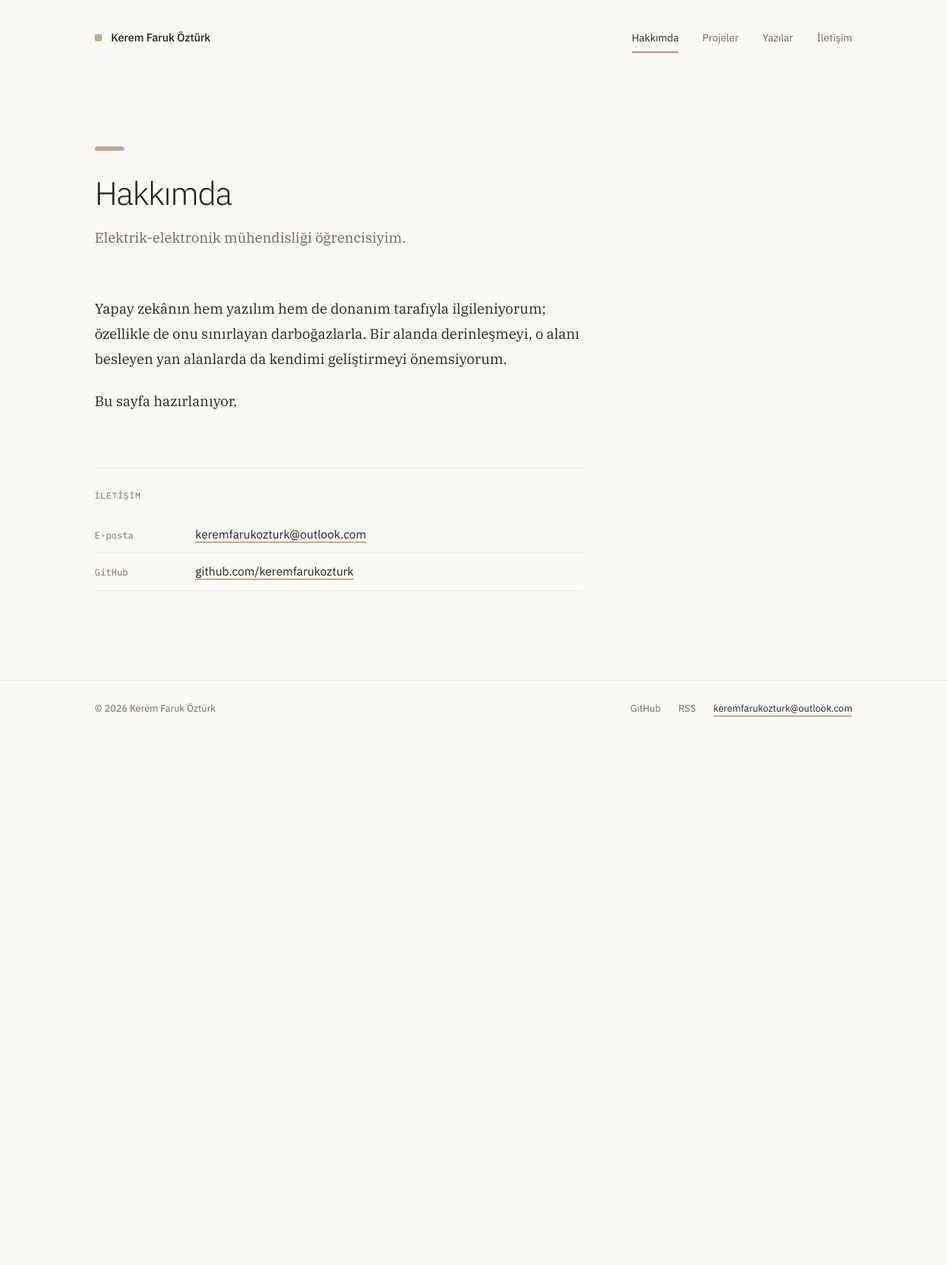
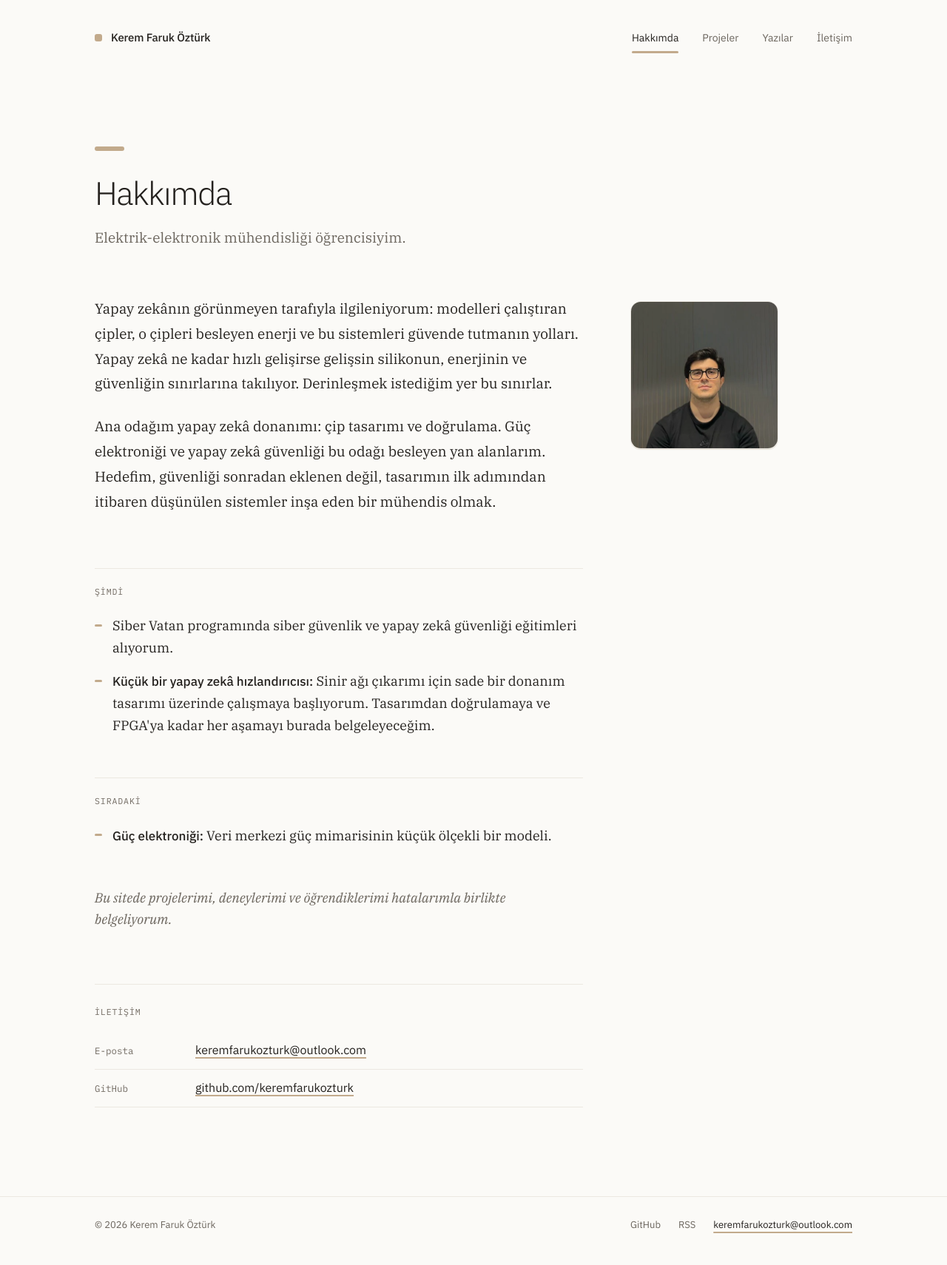
Before and after one commit to keremfarukozturk/keremfarukozturk.github.io, a Jekyll site: the page built from hakkimda.md, in a window 1280 px wide. Shown: the whole page at 74% size. Built offline with Jekyll 4.4.1, drawn with Linux system fonts in a browser that asks for light colours; before the commit the page ends 1013 px from its top, so only the background shows below that.

Commit message:
Ana sayfa ve Hakkımda metinlerini yenile, fotoğraf ekle
- Ana sayfa: "Elektrik-elektronik mühendisliği öğrencisi" etiketi ve yeni giriş:
  "Yapay zekâ silikonda çalışır, elektrikle beslenir. Ben bu katmanları öğreniyorum."
- "Odak" satırı kaldırıldı (bilgi artık giriş paragrafında)
- Hakkımda: ana odak (yapay zekâ donanımı) ve yan alanlar, Şimdi / Sıradaki bölümleri,
  fotoğraf (meta verisi olmayan WebP); "Bu sayfa hazırlanıyor" satırı kaldırıldı
- Site açıklaması ve paylaşım görseli yeni metne göre güncellendi

Co-Authored-By: Claude Opus 5.5 <noreply@anthropic.com>
Claude-Session: https://claude.ai/code/session_01AR14QjN7rgHvc83wszqaRT

```diff
--- a/_config.yml
+++ b/_config.yml
@@ -2,8 +2,8 @@
 # Site ayarları — kişisel bilgiler ve metinler buradan değişir.
 # ------------------------------------------------------------
 title: Kerem Faruk Öztürk
-tagline: "Sinyalden zekâya: her katmanı ciddiye alan bir mühendislik."
-description: "Kerem Faruk Öztürk — elektrik-elektronik mühendisliği öğrencisi. Yazılar, projeler ve notlar."
+tagline: "Yapay zekâ silikonda çalışır, elektrikle beslenir."
+description: "Kerem Faruk Öztürk — elektrik-elektronik mühendisliği öğrencisi. Yapay zekâ donanımı, güç elektroniği ve yapay zekâ güvenliği üzerine projeler, deneyler ve notlar."
 lang: tr
 locale: tr_TR
 url: "https://keremfarukozturk.github.io"
@@ -14,8 +14,8 @@ author:
   email: keremfarukozturk@outlook.com
 
 # Ana sayfa
-intro: "Elektrik-elektronik mühendisliği öğrencisiyim."
-focus: "yapay zekâ donanımı ve sistemleri"   # boş bırakılırsa "Odak" satırı gizlenir
+intro: "Yapay zekâ donanımına odaklanıyor; güç elektroniği ve yapay zekâ güvenliğini öğreniyorum. Projelerimi, deneylerimi ve öğrendiklerimi burada belgeliyorum."
+focus: ""   # doluysa ana sayfada "Odak — …" satırı görünür
 
 # Bağlantılar — boş bırakılan görünmez
 social:
--- a/assets/css/main.css
+++ b/assets/css/main.css
@@ -83,14 +83,17 @@ img, video, svg, canvas { display: block; max-width: 100%; }
 .nav a[aria-current]::after { content: ""; position: absolute; left: 0; right: 0; bottom: -6px; height: 3px; border-radius: 3px; background: var(--tan); }
 
 /* ---------- 5. Ana sayfa: giriş ---------- */
-.hero { display: grid; grid-template-columns: repeat(12, 1fr); grid-template-rows: auto auto auto 1fr; gap: 24px; align-items: start; padding: 120px 0 136px; }
-.hero .bar { grid-column: 1 / 13; margin-bottom: 36px; }
-.hero h1 { grid-column: 1 / 8; margin: 0; font-weight: 300; font-size: 50px; line-height: 1.12; letter-spacing: -.035em; }
+.hero { display: grid; grid-template-columns: repeat(12, 1fr); gap: 24px; align-items: center; padding: 104px 0 136px; }
+.hero-text { grid-column: 1 / 8; }
+.hero .bar { margin-bottom: 32px; }
+.hero .kicker { margin-bottom: 22px; }
+.hero h1 { margin: 0; font-weight: 300; font-size: clamp(34px, 3.2vw, 42px); line-height: 1.14; letter-spacing: -.035em; }
 .hero h1 span { display: block; }
-.hero p { grid-column: 1 / 7; margin: 40px 0 0; font-family: var(--serif); font-size: 18px; line-height: 1.65; color: var(--soft); }
-.hero .focus { grid-column: 1 / 7; margin-top: 4px; }
+.hero h1 .soft { color: var(--soft); }
+.hero .intro { max-width: 520px; margin: 36px 0 0; font-family: var(--serif); font-size: 18px; line-height: 1.65; color: var(--soft); }
+.hero .focus { margin-top: 18px; }
 .hero .focus b { font-weight: 400; color: var(--ink); }
-.media { grid-column: 8 / 13; grid-row: 2 / 5; aspect-ratio: 4 / 5; border-radius: 16px; overflow: hidden; background: var(--media); border: 1px solid var(--line); }
+.media { grid-column: 8 / 13; aspect-ratio: 4 / 5; border-radius: 16px; overflow: hidden; background: var(--media); border: 1px solid var(--line); }
 .media canvas { width: 100%; height: 100%; }
 
 /* ---------- 6. Bölümler ---------- */
@@ -185,6 +188,18 @@ img, video, svg, canvas { display: block; max-width: 100%; }
 .prose .katex { font-size: 1.05em; }
 .prose .katex-display { margin: 28px 0; overflow-x: auto; overflow-y: hidden; padding: 4px 0; }
 
+/* Hakkımda */
+.about { display: grid; grid-template-columns: minmax(0, 660px) 200px; gap: 64px; align-items: start; }
+.about .prose { grid-column: 1; grid-row: 1; }
+.about-photo { grid-column: 2; grid-row: 1; margin: 6px 0 0; }
+.about-photo img { width: 100%; height: auto; aspect-ratio: 1; object-fit: cover; border-radius: var(--radius); border: 1px solid var(--line); box-shadow: 0 1px 0 var(--edge); }
+.status { max-width: 660px; margin-top: 48px; padding-top: 22px; border-top: 1px solid var(--line); }
+.status ul { margin-top: 14px; }
+.status li { position: relative; padding: 8px 0 8px 24px; font-family: var(--serif); font-size: 18px; line-height: 1.65; }
+.status li::before { content: ""; position: absolute; left: 0; top: 1.15em; width: 10px; height: 3px; border-radius: 3px; background: var(--tan); }
+.status b { font-family: var(--sans); font-weight: 500; font-size: 17px; }
+.about-note { max-width: 660px; margin: 48px 0 0; font-family: var(--serif); font-style: italic; font-size: 18px; color: var(--soft); }
+
 /* Hakkımda > iletişim */
 .contact { margin-top: 72px; padding-top: 28px; border-top: 1px solid var(--line); max-width: 660px; scroll-margin-top: 24px; }
 .contact ul { margin-top: 18px; }
@@ -218,7 +233,8 @@ img, video, svg, canvas { display: block; max-width: 100%; }
 .hero h1 span:nth-child(1) { animation-delay: .25s; }
 .hero h1 span:nth-child(2) { animation-delay: .38s; }
 .hero h1 span:nth-child(3) { animation-delay: .51s; }
-.hero p { animation: rise .9s var(--ease) .65s both; }
+.hero .kicker { animation: fade .9s ease .15s both; }
+.hero .intro { animation: rise .9s var(--ease) .65s both; }
 .hero .focus { animation: fade .9s ease .85s both; }
 .media { animation: fade 1.4s ease .3s both; }
 .reveal { opacity: 0; transform: translateY(22px); transition: opacity .9s var(--ease), transform .9s var(--ease); }
@@ -238,11 +254,11 @@ img, video, svg, canvas { display: block; max-width: 100%; }
   :root { --gutter: 20px; }
   .site-header { flex-direction: column; align-items: flex-start; gap: 18px; padding-top: 28px; padding-bottom: 20px; }
   .nav { gap: 22px; flex-wrap: wrap; }
-  .hero { grid-template-rows: none; padding: 56px 0 80px; }
-  .hero h1, .hero p, .hero .focus, .media { grid-column: 1 / 13; grid-row: auto; }
-  .hero h1 { font-size: 32px; }
-  .hero p { margin-top: 12px; }
-  .media { margin-top: 24px; }
+  .hero { padding: 56px 0 80px; }
+  .hero-text, .media { grid-column: 1 / 13; }
+  .hero h1 { font-size: 31px; }
+  .hero .intro { margin-top: 24px; }
+  .media { margin-top: 16px; }
   .cards { grid-template-columns: 1fr; }
   .card { min-height: 0; }
   .sec { padding-bottom: 72px; }
@@ -253,5 +269,9 @@ img, video, svg, canvas { display: block; max-width: 100%; }
   .page-head h1, .article h1 { font-size: 32px; }
   .prose { font-size: 18px; }
   .contact li, .spec dl div { grid-template-columns: 1fr; gap: 2px; }
+  .about { grid-template-columns: 1fr; gap: 28px; }
+  .about-photo { grid-column: 1; grid-row: 1; width: 140px; margin: 0; }
+  .about .prose { grid-row: 2; }
+  .status li { font-size: 17px; }
   .site-footer .w { flex-direction: column; align-items: flex-start; gap: 14px; }
 }
--- a/hakkimda.md
+++ b/hakkimda.md
@@ -4,13 +4,36 @@ title: Hakkımda
 lede: Elektrik-elektronik mühendisliği öğrencisiyim.
 ---
 
+<div class="about">
+<figure class="about-photo">
+  <img src="{{ '/assets/img/kerem.webp' | relative_url }}" alt="Kerem Faruk Öztürk" width="400" height="400" loading="eager" decoding="async">
+</figure>
+
 <div class="prose" markdown="1">
 
-Yapay zekânın hem yazılım hem de donanım tarafıyla ilgileniyorum; özellikle de onu sınırlayan darboğazlarla. Bir alanda derinleşmeyi, o alanı besleyen yan alanlarda da kendimi geliştirmeyi önemsiyorum.
+Yapay zekânın görünmeyen tarafıyla ilgileniyorum: modelleri çalıştıran çipler, o çipleri besleyen enerji ve bu sistemleri güvende tutmanın yolları. Yapay zekâ ne kadar hızlı gelişirse gelişsin silikonun, enerjinin ve güvenliğin sınırlarına takılıyor. Derinleşmek istediğim yer bu sınırlar.
 
-Bu sayfa hazırlanıyor.
+Ana odağım yapay zekâ donanımı: çip tasarımı ve doğrulama. Güç elektroniği ve yapay zekâ güvenliği bu odağı besleyen yan alanlarım. Hedefim, güvenliği sonradan eklenen değil, tasarımın ilk adımından itibaren düşünülen sistemler inşa eden bir mühendis olmak.
 
 </div>
+</div>
+
+<section class="status" aria-labelledby="simdi-baslik">
+  <h2 class="label" id="simdi-baslik">Şimdi</h2>
+  <ul>
+    <li>Siber Vatan programında siber güvenlik ve yapay zekâ güvenliği eğitimleri alıyorum.</li>
+    <li><b>Küçük bir yapay zekâ hızlandırıcısı:</b> Sinir ağı çıkarımı için sade bir donanım tasarımı üzerinde çalışmaya başlıyorum. Tasarımdan doğrulamaya ve FPGA'ya kadar her aşamayı burada belgeleyeceğim.</li>
+  </ul>
+</section>
+
+<section class="status" aria-labelledby="siradaki-baslik">
+  <h2 class="label" id="siradaki-baslik">Sıradaki</h2>
+  <ul>
+    <li><b>Güç elektroniği:</b> Veri merkezi güç mimarisinin küçük ölçekli bir modeli.</li>
+  </ul>
+</section>
+
+<p class="about-note">Bu sitede projelerimi, deneylerimi ve öğrendiklerimi hatalarımla birlikte belgeliyorum.</p>
 
 <section class="contact" id="iletisim" aria-labelledby="iletisim-baslik">
   <h2 class="label" id="iletisim-baslik">İletişim</h2>
```
Also changed, not shown: index.html (+13 -9 lines), README.md, assets/img/kerem.webp (added), assets/og-default.png, 1 other file.
